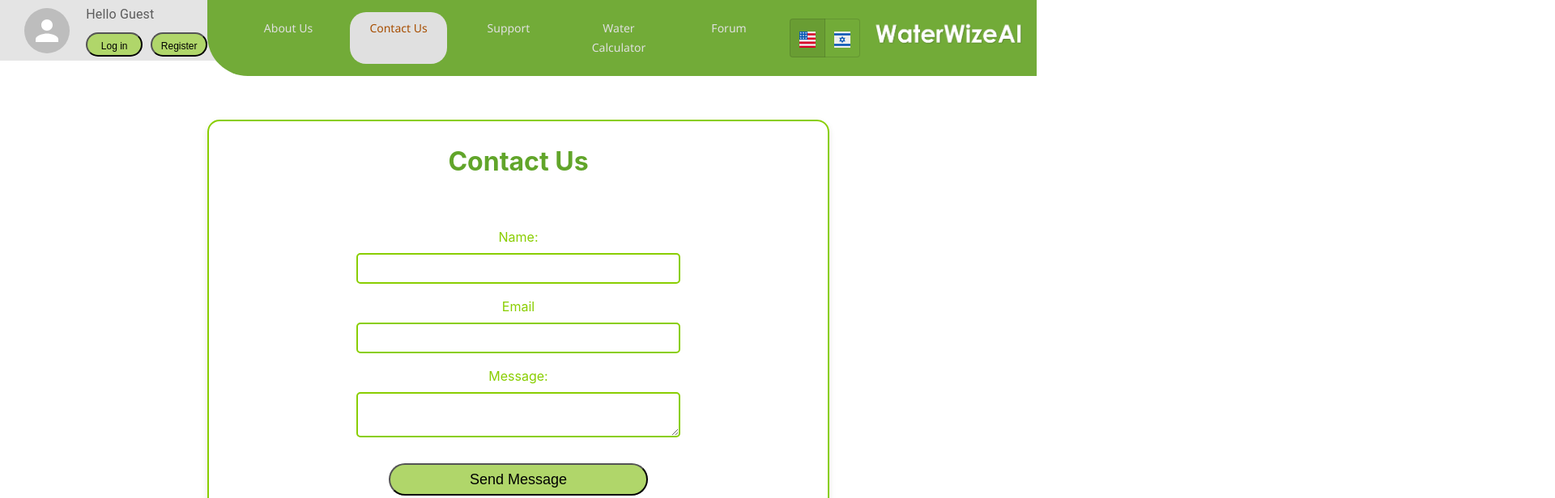
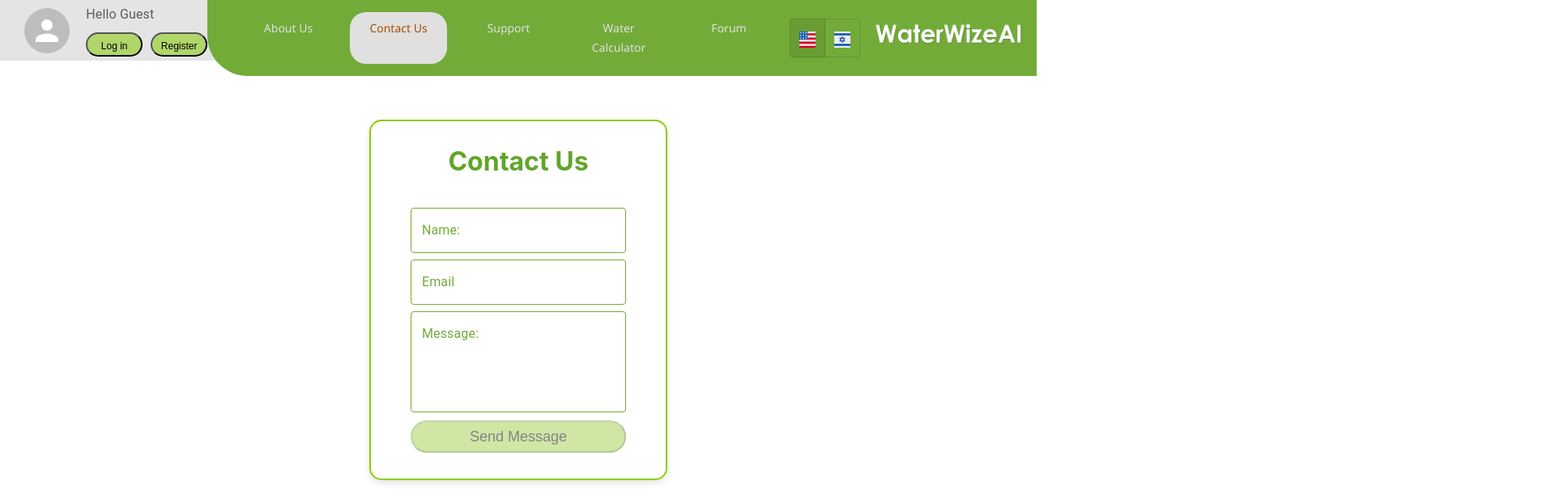
Before and after one commit to Daanielle/WaterWiseAI, a React (Create React App) app in the folder water-wize-ai/: page /ContactUs in a window 1280 px wide. Shown: the top 616 px of the page at 81% size, 1920 px wide, since content can reach past the window. Built offline with nearby package versions, Linux system fonts and the light colour scheme.

Commit message:
fix contacuUs page

```diff
--- a/water-wize-ai/src/components/recommendation/Recomendation.js
+++ b/water-wize-ai/src/components/recommendation/Recomendation.js
@@ -6,7 +6,7 @@ import TableContainer from '@mui/material/TableContainer';
 import TableHead from '@mui/material/TableHead';
 import TableRow from '@mui/material/TableRow';
 import Paper from '@mui/material/Paper';
-import WaterCalculatorVariablesDetails from '../../resources/mapping/waterCalculatorVariablesDetails';
+import WaterCalculatorVariablesDetails from '../../resources/mapping/WaterCalculatorVariablesDetails';
 import Tooltip from '@mui/material/Tooltip';
 import { Typography, Icon } from '@mui/material';
 import stations from '../../resources/mapping/imsStations.json';
--- a/water-wize-ai/src/components/water-calculator/DetailsPanel.js
+++ b/water-wize-ai/src/components/water-calculator/DetailsPanel.js
@@ -1,6 +1,6 @@
 import React from "react";
 import CustomCard from "../CustomCard";
-import WaterCalculatorVariablesDetails from "../../resources/mapping/waterCalculatorVariablesDetails";
+import WaterCalculatorVariablesDetails from "../../resources/mapping/WaterCalculatorVariablesDetails";
 import Box from "@mui/material/Box";
 import InfoIcon from '@mui/icons-material/Info';
 import { IconButton } from "@mui/material";
--- a/water-wize-ai/src/components/water-calculator/RecommendationDetails.js
+++ b/water-wize-ai/src/components/water-calculator/RecommendationDetails.js
@@ -1,5 +1,5 @@
 import React from "react";
-import WaterCalculatorVariablesDetails from "../../resources/mapping/waterCalculatorVariablesDetails";
+import WaterCalculatorVariablesDetails from "../../resources/mapping/WaterCalculatorVariablesDetails";
 import { Typography, Box } from "@mui/material";
 import useDictionary from "../../resources/Dictionary/Dictionary";
 import { Icon } from '@mui/material';
--- a/water-wize-ai/src/pages/ContactUs.js
+++ b/water-wize-ai/src/pages/ContactUs.js
@@ -1,4 +1,4 @@
-import React, { useRef } from "react";
+import React, { useRef, useState } from "react";
 import emailjs from "@emailjs/browser";
 import PageContainer from "../components/PageContainer";
 import "../ContactUs.css"; // Import the CSS file
@@ -8,22 +8,47 @@ import ContainerBox from "../components/ContainerBox";
 import { Box } from "@mui/material";
 import useDictionary from "../resources/Dictionary/Dictionary";
 import InputField from "../components/inputs/InputField";
-import { useState } from "react";
+import CustomSnackbar from "../components/CustomSnackbar";
 
 const ContactUs = () => {
   const dict = useDictionary();
   const form = useRef();
+  const [snackbar, setSnackBar] = useState(false);
+  const [msg, setMsg] = useState("")
+  const [userName, setUserName] = useState("");
+  const [userEmail, setUserEmail] = useState("");
+  const [message, setMessage] = useState("");
+  const [isValid, setIsValid] = useState({
+    userName: false,
+    userEmail: false,
+    message: false,
+  });
 
   const sendEmail = (e) => {
     e.preventDefault();
 
+    // Collect form data
+    const FromContent = {
+      user_name: userName,
+      user_email: userEmail,
+      message: message,
+    };
+
     emailjs
-      .sendForm("service_9wpkekd", "template_bem1owy", form.current, {
-        publicKey: "D5FWWX57AkcDUP2o8",
-      })
+      .send("service_9wpkekd", "template_bem1owy", FromContent, "D5FWWX57AkcDUP2o8")
       .then(
         (response) => {
           console.log("SUCCESS!", response);
+          setMsg(dict.successSentMessage)
+          handleOpenSnackbar()
+          setUserName("")
+          setUserEmail("")
+          setMessage("")
+          handleValidationChange("userName", false)
+          handleValidationChange("userEmail", false)
+          handleValidationChange("message", false)
+
+
         },
         (error) => {
           console.log("FAILED...", error);
@@ -31,38 +56,75 @@ const ContactUs = () => {
       );
   };
 
+  const handleValidationChange = (field, isValid) => {
+    setIsValid((prev) => ({ ...prev, [field]: isValid }));
+  };
+
+  const isFormValid = () => {
+    return Object.values(isValid).every((valid) => valid);
+  };
+
+  const handleCloseSnackbar = () => {
+    setSnackBar(false);
+  };
+
+  const handleOpenSnackbar = () => {
+    setSnackBar(true);
+  };
+
   return (
-    <PageContainer
-      children={
+    <PageContainer>
       <Box
         sx={{
-            width: "200vw",
+          width: "100%",
           display: "flex",
           justifyContent: "center",
         }}
       >
-          <div />
         <ContainerBox sx={{ border: "2px solid var(--primary-color)" }}>
           <TitleButton>{dict.contuctUs}</TitleButton>
-            <div className="contact-form">
             <form ref={form} onSubmit={sendEmail}>
-                <label>{dict.name}</label>
-                <input type="text" name="user_name" />
-                <label>{dict.email}</label>
-                <input type="email" name="user_email" />
-                <label>{dict.message}</label>
-                <textarea name="message" />
+              <InputField
+                name="user_name"
+                label={dict.name}
+                value={userName}
+                onValueChange={setUserName}
+                checkIfValid={(value) => value.length > 0}
+                error={dict.nameError}
+                onValidChange={(isValid) => handleValidationChange("userName", isValid)}
+              />
+              <InputField
+                name="user_email"
+                label={dict.email}
+                value={userEmail}
+                onValueChange={setUserEmail}
+                checkIfValid={(value) => /\S+@\S+\.\S+/.test(value)}
+                error={dict.errorEmail}
+                onValidChange={(isValid) => handleValidationChange("userEmail", isValid)}
+              />
+              <InputField
+                name="message"
+                label={dict.message}
+                value={message}
+                onValueChange={setMessage}
+                checkIfValid={(value) => value.length > 0}
+                error={dict.errorMessage}
+                multiline
+                rows={4}
+                onValidChange={(isValid) => handleValidationChange("message", isValid)}
+              />
               <CustomButton
                 label={dict.sendMessage}
                 type="submit"
                 value="Send"
+                disabled={!isFormValid()}
               />
             </form>
-            </div>
         </ContainerBox>
       </Box>
-      }
-    ></PageContainer>
+      <CustomSnackbar openSnackbar={snackbar} handleClose={handleCloseSnackbar} msg={msg} />
+
+    </PageContainer>
   );
 };
 
--- a/water-wize-ai/src/resources/Dictionary/Dictionary.js
+++ b/water-wize-ai/src/resources/Dictionary/Dictionary.js
@@ -169,6 +169,8 @@ const hebDict = {
   editPassword: "עריכת סיסמה",
   successSaveUser: "פרטי משתמש נשמרו בהצלחה",
   successSavePass: "סיסמה נשמרה בהצלחה",
+  successSentMessage:"!הודעה נשלחה בהצלחה",
+
 
   //errors
   errorTryAgain: "הפעולה נכשלה, נסו שוב",
@@ -353,6 +355,7 @@ based on agricultural research.`,
   editPassword: "Edit Password",
   successSaveUser: "User details saved successfully",
   successSavePass: "Password saved successfully",
+  successSentMessage:"Messege sent successfully!",
 
   //errors
   errorTryAgain: "Action failed, please try again",
@@ -364,6 +367,7 @@ based on agricultural research.`,
   errorPass: "Please enter a valid password - 8 characters, at least one uppercase letter, one lowercase letter and one number",
   errorWrongPass: "Password is wrong",
   errorFields: "Please fill all the fields",
+  errorMessage: "Please fill message field",
 
   //Modal
   CloseModal: "Close",
```
Also changed, not shown: 1 other file (tests, documents, lock files or other folders). Lines whose indentation alone changed are shown as unchanged.
